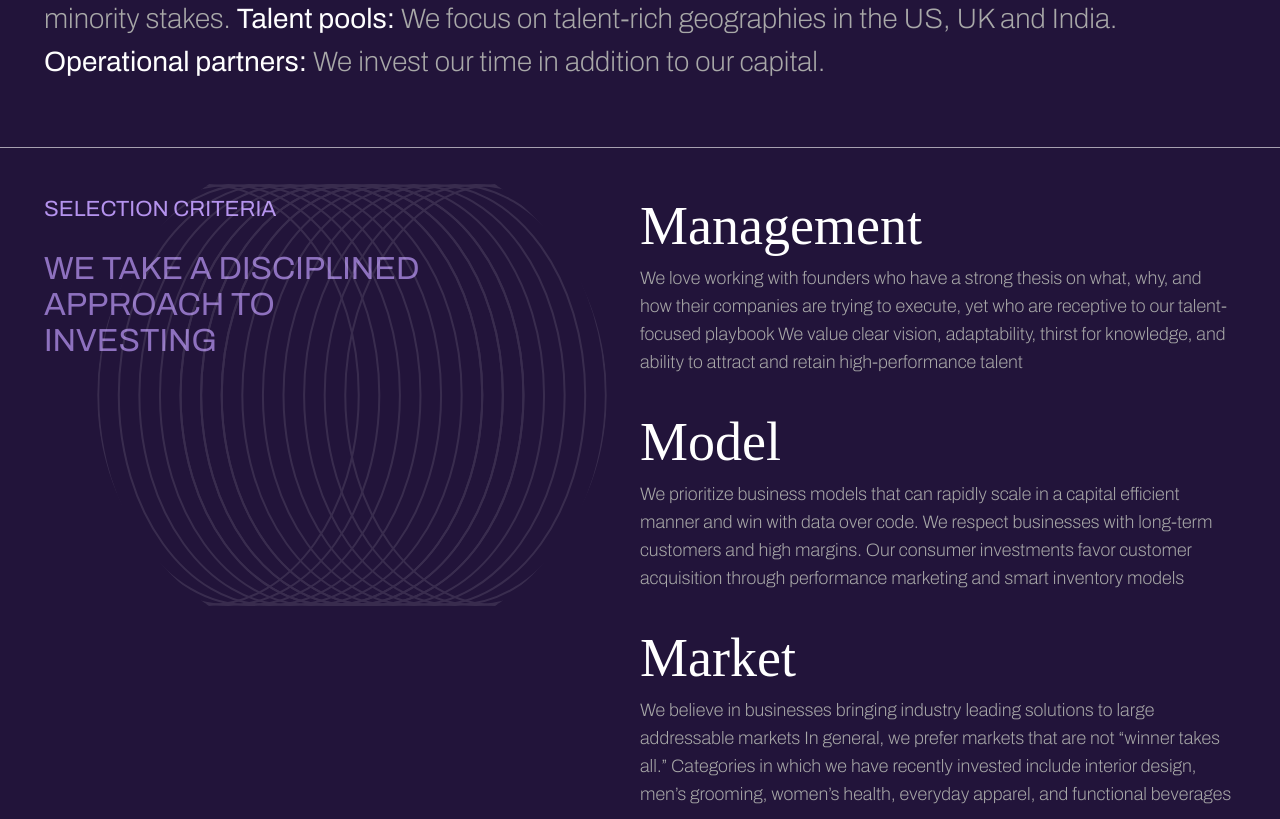
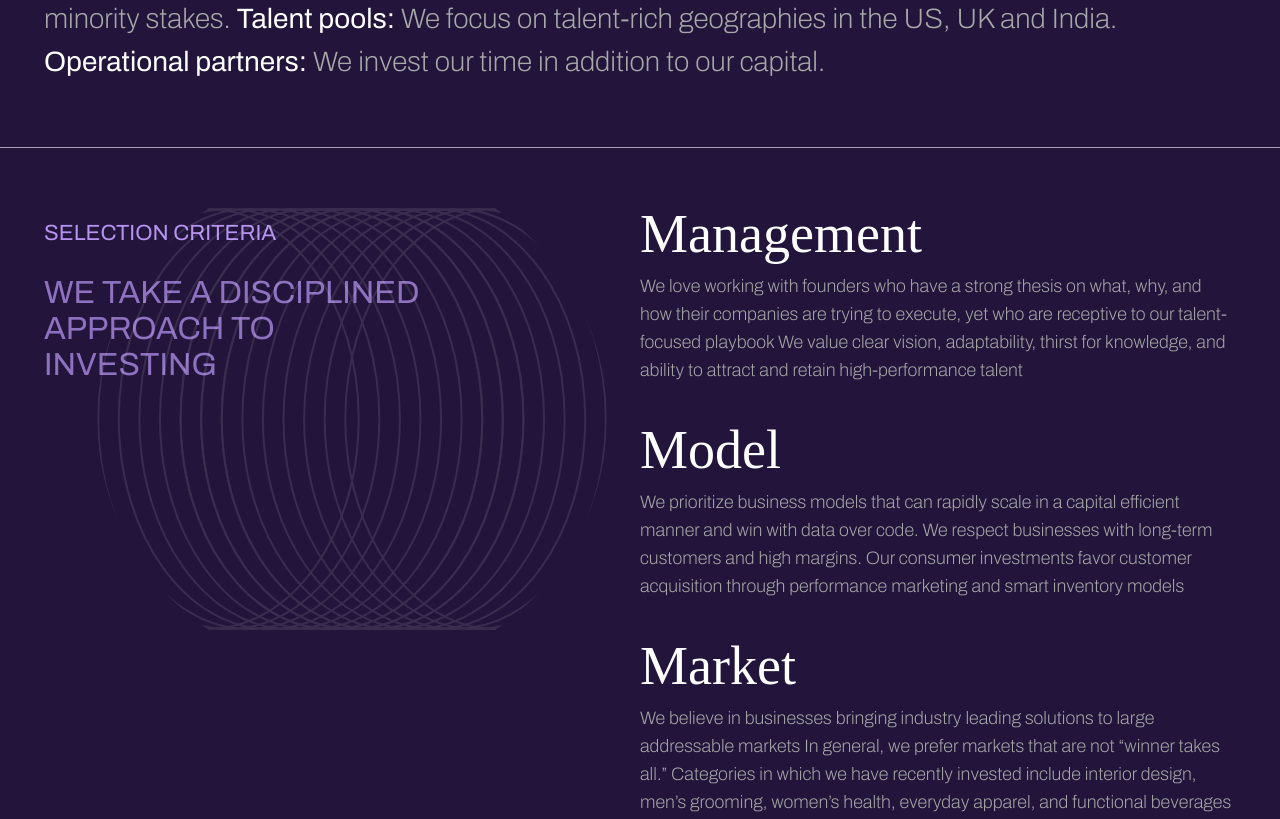
Before and after one commit to darshanht26/guildcap, a website: page index.html in a window 1280 px wide. Shown: the part 566-1385 px from the top of the page. Drawn offline with Linux system fonts and the light colour scheme; a web font is replaced by a local one.

Commit message:
bug fixed

```diff
--- a/index.html
+++ b/index.html
@@ -141,9 +141,9 @@
       </section>
 
       <!-- Section 2 : About us-->
-      <section class="site-width pt-14 pb-10 lg:pt-12 lg:pb-14">
+      <section class="site-width pt-14 pb-10 lg:py-14">
         <div class="flex flex-col lg:flex-row w-full">
-          <div class="relative lg:w-1/2 pb-16 lg:pb-0 -z-1">
+          <div class="relative lg:w-1/2 pb-16 lg:pb-0 -z-1 lg:mt-4">
             <div class="absolute -top-3 -right-5 lg:-right-2">
               <svg
                 class="w-3/4 ml-auto lg:w-full h-3/4 lg:h-full"
```
Also changed, not shown: assets/css/main.css.
